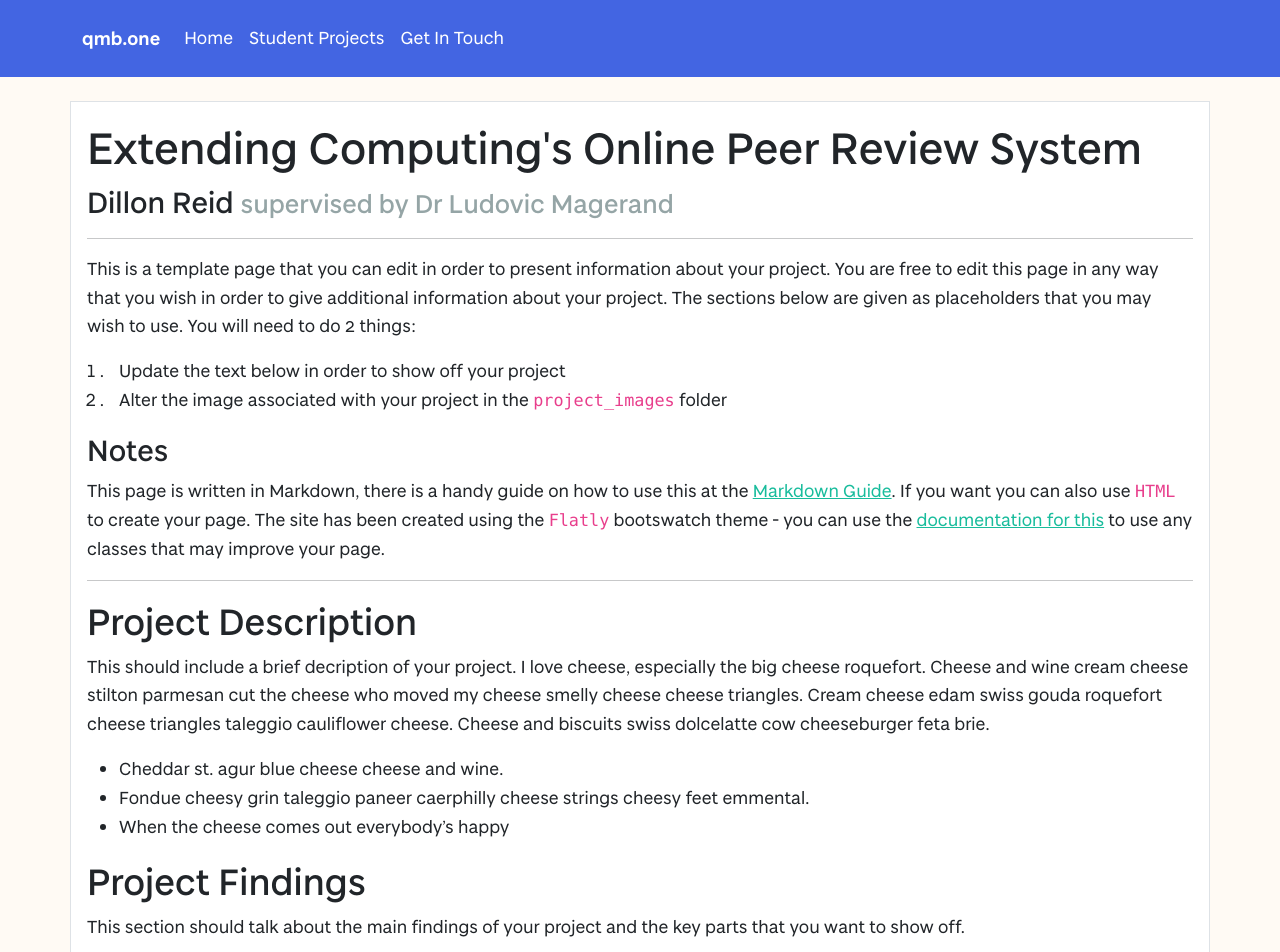
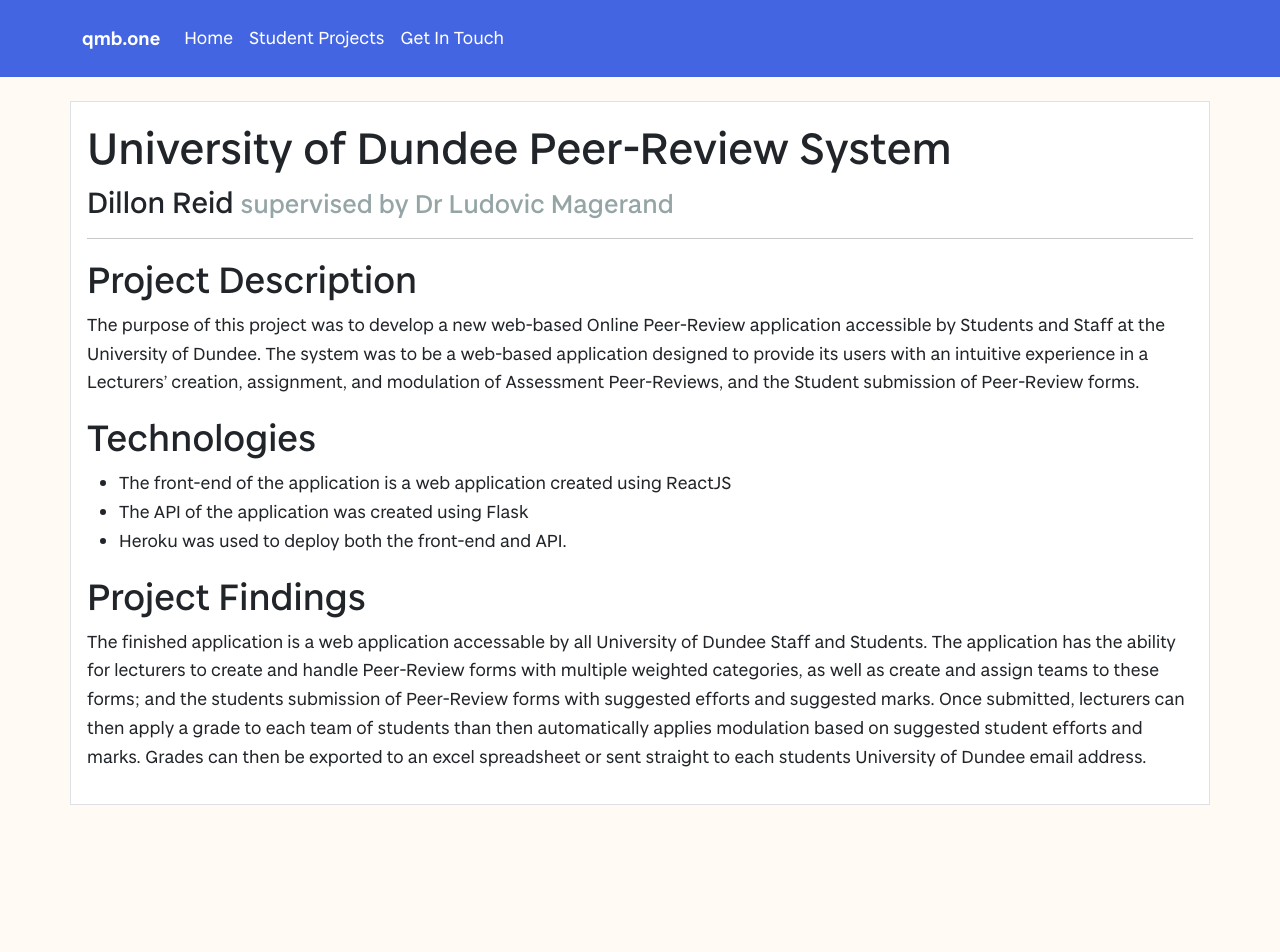
Before and after one commit to vivienprk/degree-show-2022, a Jekyll site: the page built from projects/DillonReid.md, in a window 1280 px wide and 1400 px high. Shown: the top 952 px of the window. Built offline with Jekyll 4.4.1, drawn with Linux system fonts in a browser that asks for light colours; our own code applies the rules of GitHub Pages for plain Markdown files; some of the changed text lies outside the part shown.

Commit message:
Dillon Reid - degree show information

```diff
--- a/projects/DillonReid.md
+++ b/projects/DillonReid.md
@@ -2,35 +2,19 @@
 layout: project
 studentName: "Dillon Reid"
 supervisorName: "Dr Ludovic Magerand"
-projectTitle: "Extending Computing's Online Peer Review System"
-projectImage: "sampleImage.jpg"
+projectTitle: "University of Dundee Peer-Review System"
+projectImage: "dillonreidImg.jpg"
 
 ---
 
-This is a template page that you can edit in order to present information about your project. You are free to edit this page in any way that you wish in order to give additional information about your project. The sections below are given as placeholders that you may wish to use. You will need to do 2 things:
+## Project Description
+The purpose of this project was to develop a new web-based Online Peer-Review application accessible by Students and Staff at the University of Dundee. The system was to be a web-based application designed to provide its users with an intuitive experience in a Lecturers' creation, assignment, and modulation of Assessment Peer-Reviews, and the Student submission of Peer-Review forms.
 
-1. Update the text below in order to show off your project
-2. Alter the image associated with your project in the `project_images` folder
+## Technologies
 
-### Notes
-This page is written in Markdown, there is a handy guide on how to use this at the [Markdown Guide](https://www.markdownguide.org/cheat-sheet/). If you want you can also use `HTML` to create your page. The site has been created using the `Flatly` bootswatch theme - you can use the [documentation for this](https://bootswatch.com/flatly/) to use any classes that may improve your page.
-
-<hr>
-
-## Project Description
-This should include a brief decription of your project. I love cheese, especially the big cheese roquefort. Cheese and wine cream cheese stilton parmesan cut the cheese who moved my cheese smelly cheese cheese triangles. Cream cheese edam swiss gouda roquefort cheese triangles taleggio cauliflower cheese. Cheese and biscuits swiss dolcelatte cow cheeseburger feta brie.
-
-- Cheddar st. agur blue cheese cheese and wine.
-- Fondue cheesy grin taleggio paneer caerphilly cheese strings cheesy feet emmental.
-- When the cheese comes out everybody's happy
+- The front-end of the application is a web application created using ReactJS
+- The API of the application was created using Flask
+- Heroku was used to deploy both the front-end and API.
 
 ## Project Findings
-This section should talk about the main findings of your project and the key parts that you want to show off.
-
-## Project Media
-If you are really keen you can also create a video to demonstrate your project and embed this in the page. An example of a youTube video being embedded is below. You will want to change the width of this to be 100% and put the height as something around 500.
-
-
-<iframe width="100%" height="500" src="https://www.youtube.com/embed/YUEaupJk5AI" title="YouTube video player" frameborder="0" allow="accelerometer; autoplay; clipboard-write; encrypted-media; gyroscope; picture-in-picture" allowfullscreen></iframe>
-
-Cheddar st. agur blue cheese cheese and wine. Fondue cheesy grin taleggio paneer caerphilly cheese strings cheesy feet emmental. When the cheese comes out everybody's happy
+The finished application is a web application accessable by all University of Dundee Staff and Students. The application has the ability for lecturers to create and handle Peer-Review forms with multiple weighted categories, as well as create and assign teams to these forms; and the students submission of Peer-Review forms with suggested efforts and suggested marks. Once submitted, lecturers can then apply a grade to each team of students than then automatically applies modulation based on suggested student efforts and marks. Grades can then be exported to an excel spreadsheet or sent straight to each students University of Dundee email address.
```
Also changed, not shown: project_images/dillonreidImg.jpg (added).
